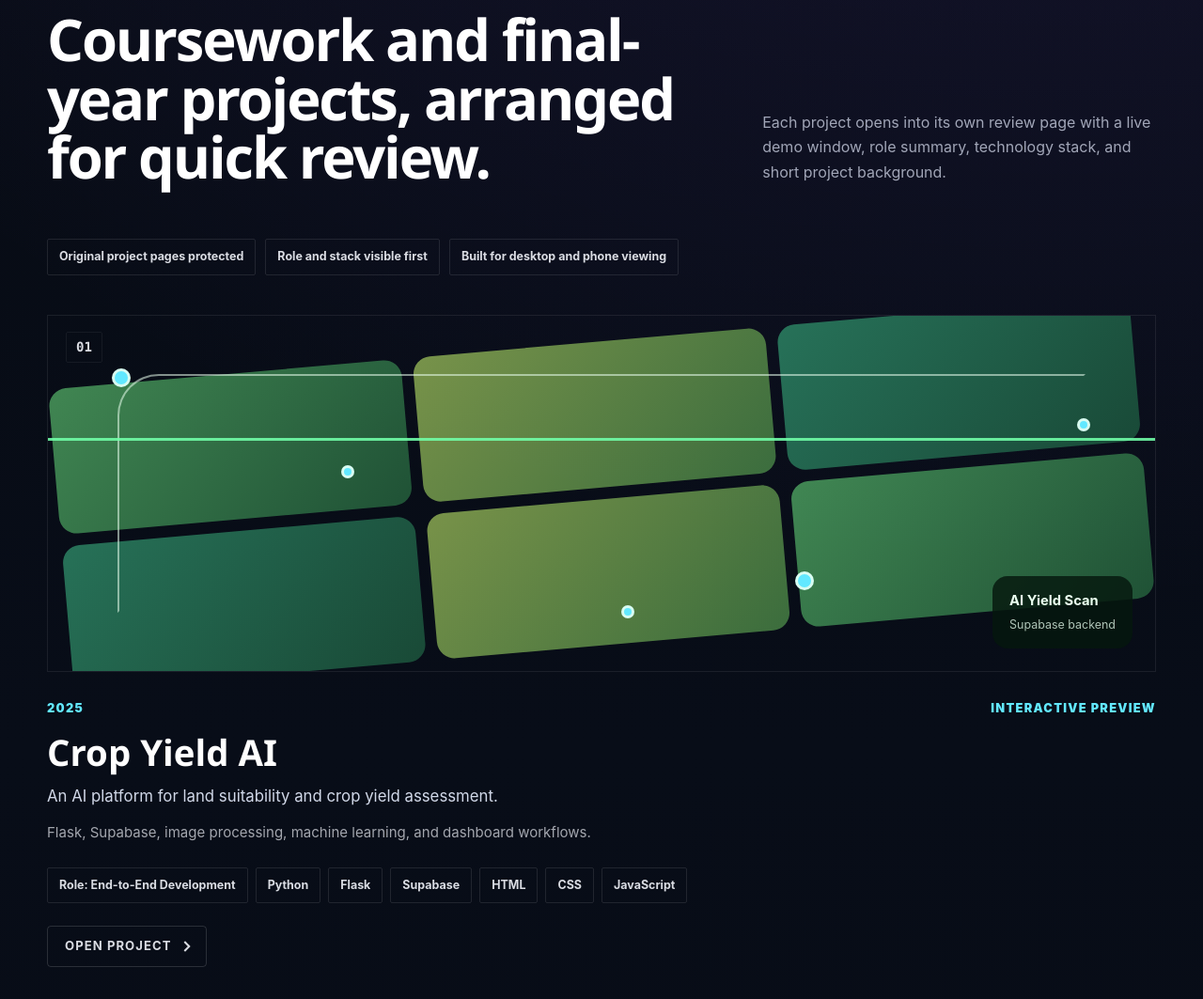
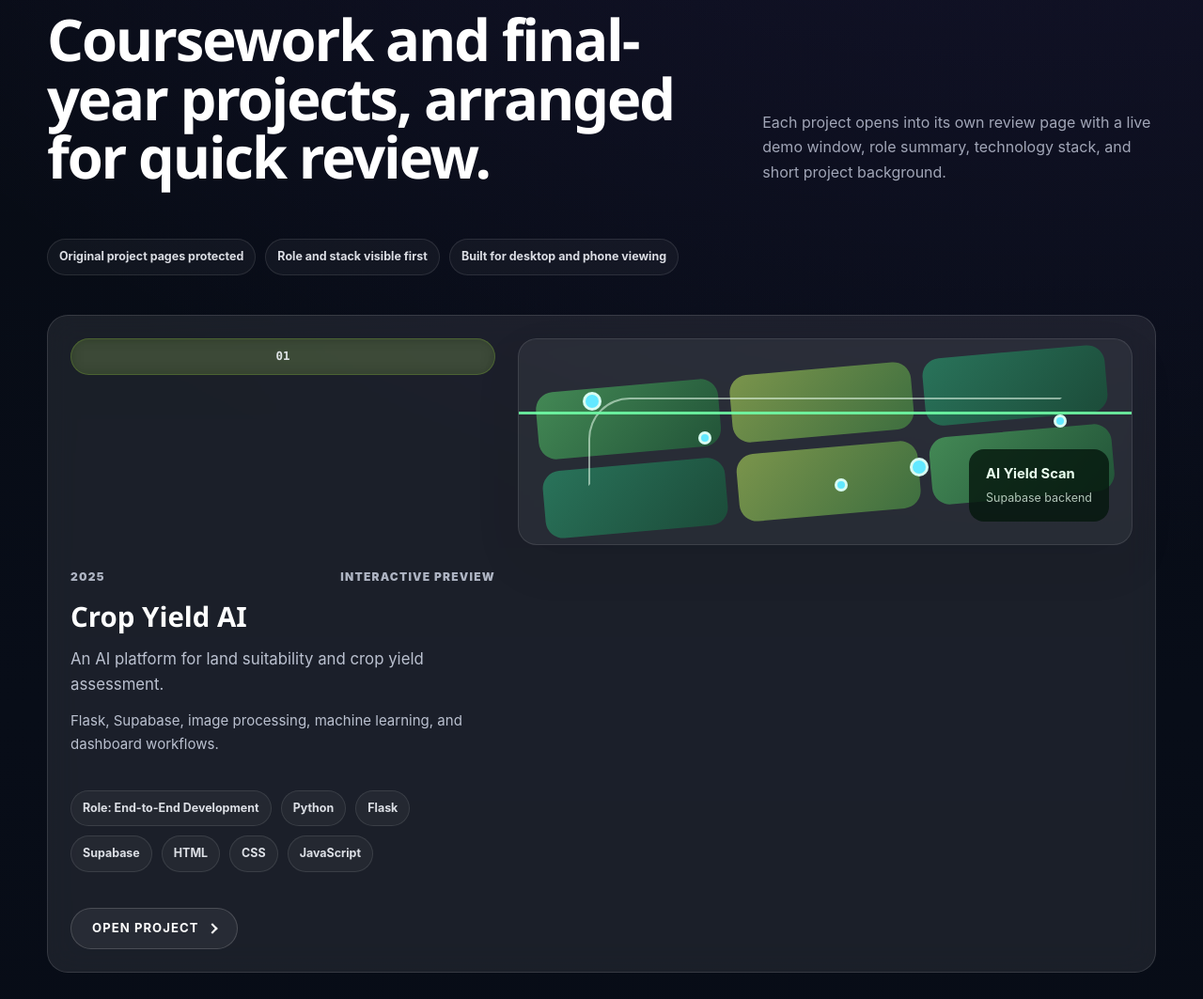
Before and after one commit to Derrick0318/portfolio, a Flask app: page / in a window 1280 px wide. Shown: the part 2574-3637 px from the top of the page at 94% size. Run offline with Flask 3, Linux system fonts and the light colour scheme.

Commit message:
Update portfolio project showcase to a lighter boxed layout

```diff
--- a/static/css/portfolio/boxless.css
+++ b/static/css/portfolio/boxless.css
@@ -22,7 +22,6 @@ body::before,
 
 /* Remove all remaining boxes and glass panels */
 .card,
-.project-card,
 .resource-card,
 .pro-tip-card,
 .step-card,
@@ -49,11 +48,9 @@ body::before,
 .where-card,
 .experience-header-block,
 .hero-actions,
-.project-visual,
 .holo-caption,
 .hero-roles,
-.hero-shell,
-.project-number {
+.hero-shell {
   background: transparent !important;
   box-shadow: none !important;
   border-radius: 0 !important;
@@ -168,32 +165,156 @@ body::before,
 }
 
 /* Project cards and visual content */
+.project-grid {
+  display: grid !important;
+  grid-template-columns: 1fr !important;
+  gap: 22px !important;
+}
+
 .project-card {
-  padding-bottom: 34px !important;
-  border-bottom: 1px solid rgba(255, 255, 255, 0.08) !important;
-  margin-bottom: 42px !important;
+  display: grid !important;
+  grid-template-columns: minmax(260px, 40%) minmax(0, 1fr) !important;
+  gap: 24px !important;
+  padding: 24px !important;
+  margin-bottom: 20px !important;
+  border: 1px solid rgba(255, 255, 255, 0.12) !important;
+  background: rgba(255, 255, 255, 0.08) !important;
+  backdrop-filter: blur(16px) !important;
+  border-radius: 22px !important;
+  align-items: start !important;
 }
 
 .project-card:last-child {
   margin-bottom: 0 !important;
-  border-bottom: none !important;
+}
+
+@media (max-width: 980px) {
+  .project-card {
+    grid-template-columns: 1fr !important;
+  }
+
+  .project-visual {
+    min-height: 220px !important;
+  }
 }
 
 .project-visual {
-  border-radius: 0 !important;
-  border: 1px solid rgba(255, 255, 255, 0.08) !important;
-  background: transparent !important;
+  border-radius: 20px !important;
+  border: 1px solid rgba(255, 255, 255, 0.10) !important;
+  background: rgba(255, 255, 255, 0.06) !important;
   overflow: hidden !important;
+  min-height: 220px !important;
+  height: auto !important;
+  box-shadow: 0 20px 50px rgba(0, 0, 0, 0.08) !important;
 }
 
-.project-visual img {
+..project-visual img {
   border-radius: 0 !important;
+  width: 100% !important;
+  height: auto !important;
+  display: block !important;
+  object-fit: cover !important;
 }
 
 .project-number {
-  background: transparent !important;
-  border: 1px solid rgba(255, 255, 255, 0.06) !important;
+  position: static !important;
+  top: auto !important;
+  left: auto !important;
+  display: inline-flex !important;
+  align-items: center !important;
+  justify-content: center !important;
+  padding: 8px 14px !important;
+  border-radius: 999px !important;
+  background: rgba(163, 230, 53, 0.14) !important;
+  border: 1px solid rgba(163, 230, 53, 0.20) !important;
   color: var(--boxless-text) !important;
+  font-size: 0.78rem !important;
+  margin-bottom: 16px !important;
+}
+
+.project-card:hover {
+  transform: none !important;
+  border-color: rgba(255, 255, 255, 0.12) !important;
+}
+
+.project-card:focus-visible {
+  outline: 2px solid rgba(98, 232, 255, 0.48) !important;
+  outline-offset: 6px !important;
+}
+
+.project-card:hover .project-visual {
+  border-color: rgba(255, 255, 255, 0.14) !important;
+  box-shadow: 0 22px 60px rgba(0, 0, 0, 0.09) !important;
+}
+
+.project-card:hover h3 {
+  color: #ffffff !important;
+}
+
+.project-card:hover .project-link-label {
+  background: rgba(255, 255, 255, 0.08) !important;
+  border-color: rgba(255, 255, 255, 0.18) !important;
+  color: #ffffff !important;
+}
+
+.project-body {
+  padding: 0 !important;
+}
+
+.project-meta {
+  display: flex !important;
+  flex-wrap: wrap !important;
+  gap: 12px !important;
+  margin-bottom: 16px !important;
+}
+
+.project-meta span {
+  color: rgba(232, 238, 255, 0.72) !important;
+  text-transform: uppercase !important;
+  letter-spacing: 0.1em !important;
+  font-size: 0.75rem !important;
+}
+
+.project-card h3 {
+  font-size: clamp(1.8rem, 2.3vw, 2.4rem) !important;
+  margin-bottom: 14px !important;
+}
+
+.project-summary,
+.project-background {
+  color: rgba(232, 238, 255, 0.78) !important;
+  margin-bottom: 12px !important;
+  line-height: 1.65 !important;
+}
+
+.project-stack-preview {
+  gap: 10px !important;
+  margin-bottom: 14px !important;
+}
+
+.project-stack-preview span,
+.hero-roles span,
+.skill-panel span,
+.project-summary-strip span {
+  background: rgba(255, 255, 255, 0.04) !important;
+  border-color: rgba(255, 255, 255, 0.10) !important;
+  padding: 8px 12px !important;
+  border-radius: 999px !important;
+}
+
+.project-link-label {
+  display: inline-flex !important;
+  align-items: center !important;
+  justify-content: center !important;
+  min-height: 44px !important;
+  padding: 0 22px !important;
+  border-radius: 999px !important;
+  border: 1px solid rgba(255, 255, 255, 0.16) !important;
+  background: rgba(255, 255, 255, 0.06) !important;
+  color: #ffffff !important;
+  font-size: 0.82rem !important;
+  text-transform: uppercase !important;
+  letter-spacing: 0.08em !important;
 }
 
 /* Prevent bulky rounded sections */
@@ -236,8 +357,10 @@ body::before,
 .hero-roles span,
 .skill-panel span,
 .project-summary-strip span {
-  background: transparent !important;
+  background: rgba(255, 255, 255, 0.04) !important;
   border-color: rgba(255, 255, 255, 0.10) !important;
+  border-radius: 999px !important;
+  padding: 8px 12px !important;
 }
 
 /* Remove remaining full rounded shapes */
@@ -245,10 +368,7 @@ body::before,
 .holo-ring,
 .holo-core,
 .where-dot,
-.project-number,
 .hero-roles span,
-.project-stack-preview span,
-.project-summary-strip span,
 .skill-panel span {
   border-radius: 2px !important;
 }
```
